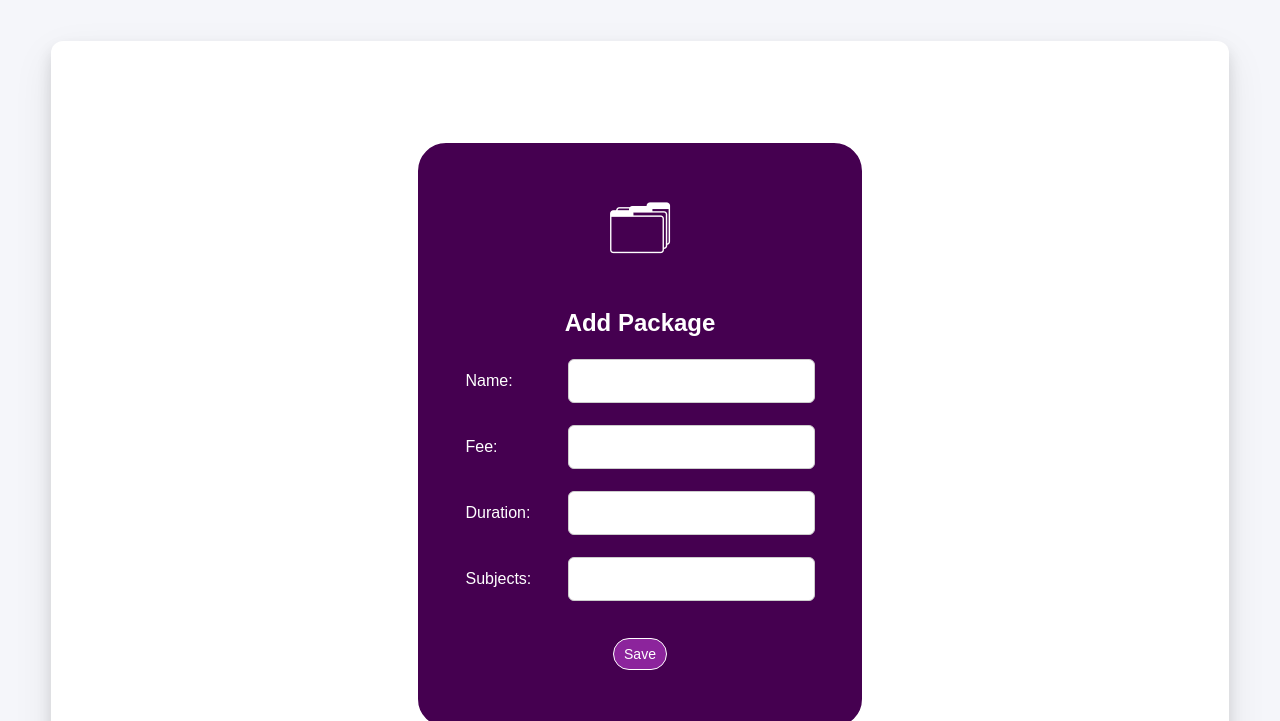
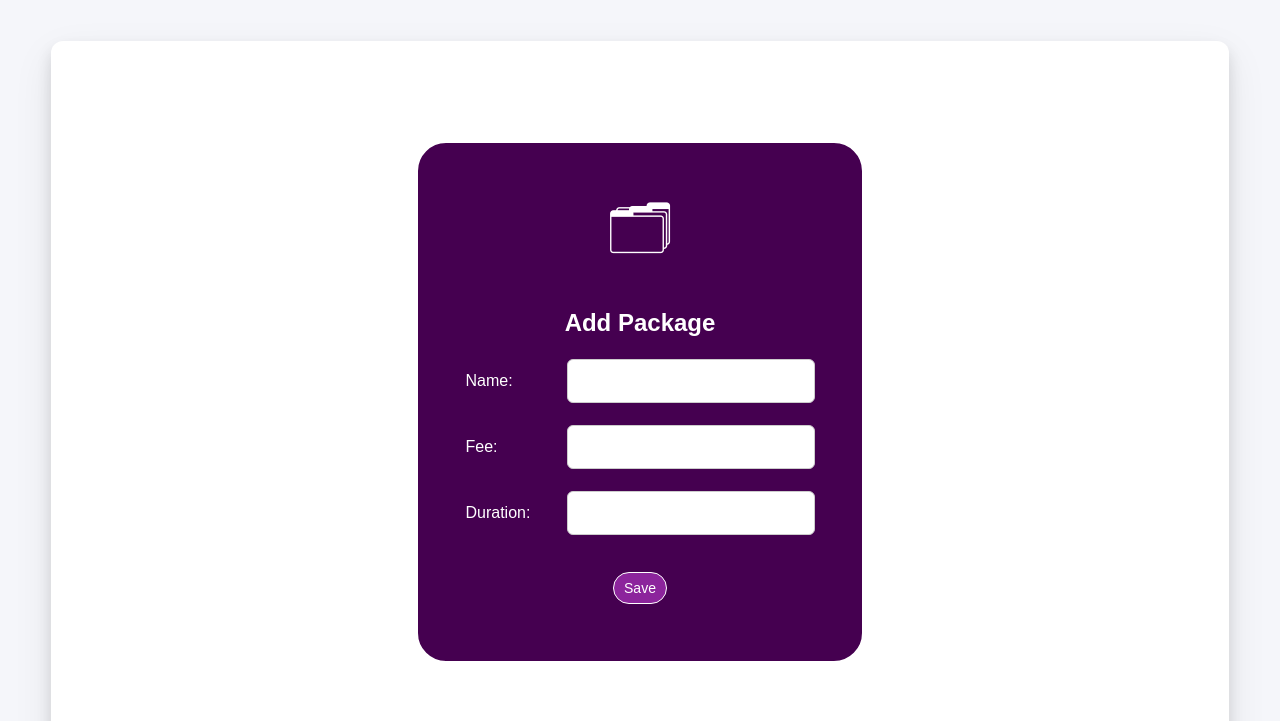
Before and after one commit to syamiimie/AltiusAcademy, a website: page frontend/PackageAdd.html in a window 1280 px wide. Shown: the part 79-800 px from the top of the page. Drawn offline with Linux system fonts and the light colour scheme.

Commit message:
Update PackageAdd.html

```diff
--- a/frontend/PackageAdd.html
+++ b/frontend/PackageAdd.html
@@ -35,7 +35,6 @@
 <tr><td>Name:</td><td><input id="Package_Name" required></td></tr>
 <tr><td>Fee:</td><td><input type="number" id="Package_Fee" required></td></tr>
 <tr><td>Duration:</td><td><input id="Duration" required></td></tr>
-<tr><td>Subjects:</td><td><input id="Subjects" required></td></tr>
 
 <tr>
 <td colspan="2" style="text-align:center;">
```
